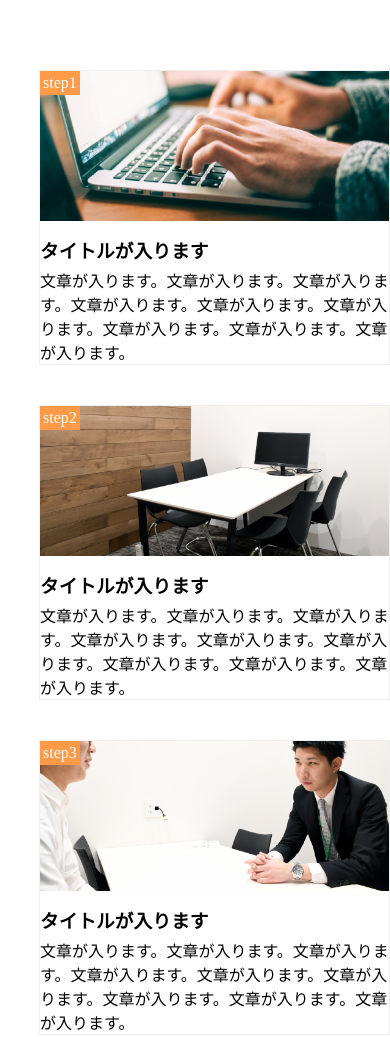
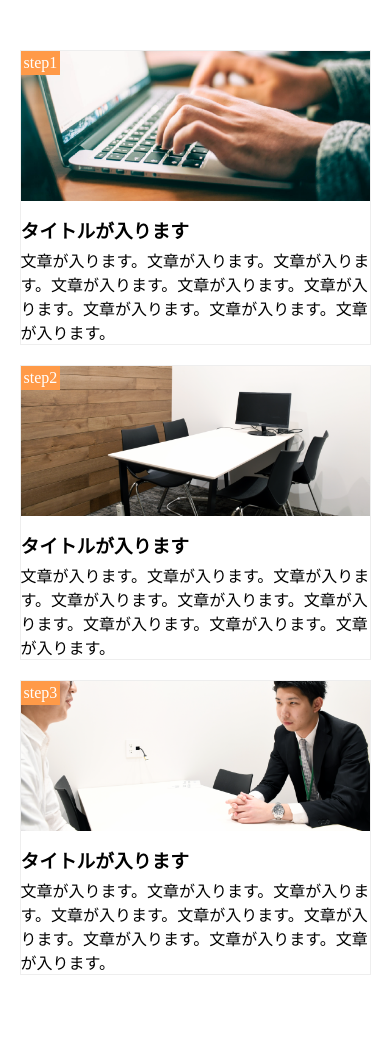
Before and after one commit to bunashimeji1007/git-practice, a plain HTML site: page index.html in a window 390 px wide. Drawn offline with Linux system fonts and the light colour scheme.

Commit message:
提出5回目

```diff
--- a/style.css
+++ b/style.css
@@ -69,7 +69,12 @@ main{
   .step-box {
   	width: 90%;
   	padding: 0;
-  	margin: 20px 10%;
+  	margin: 0 5%;
   }
-
+ .step-box:nth-child(1) {
+    margin-bottom: 20px
 }
+ .step-box:nth-child(2) {
+    margin-bottom: 20px
+}
+}
```
